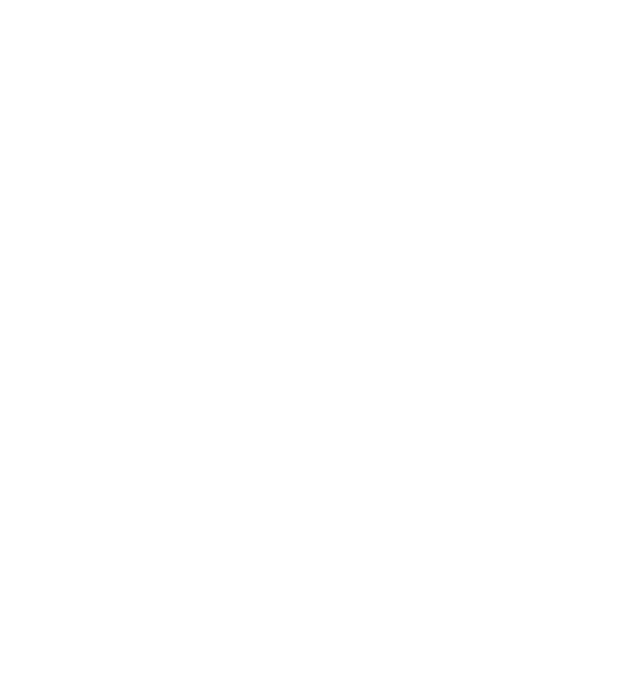
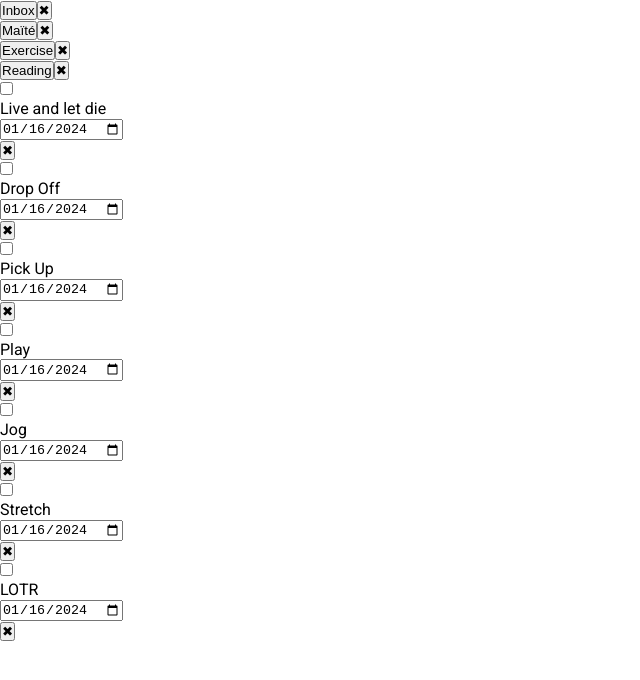
Before and after one commit to ErreurDeSyntaxe/full-stack-todo, a website: page dist/index.html in a window 1280 px wide. Shown: the whole page, without its empty margins (0-640 px from the left). Drawn offline with Linux system fonts and the light colour scheme.

```diff
--- a/src/logic.js
+++ b/src/logic.js
@@ -126,12 +126,86 @@
     return { getName, setName, getDate, setDate, getStatus, setStatus }
 }
 
+const createTaskCard = (newTask) => {
+    const body = document.querySelector("body")
+    const taskCard = document.createElement("div")
+    const taskCardLeft = document.createElement("div")
+    const taskCardRight = document.createElement("div")
+    const taskCheckboxDiv = document.createElement("div")
+    const taskCheckboxInput = document.createElement("input")
+    const taskNameDiv = document.createElement("div")
+    const taskDateDiv = document.createElement("div")
+    const taskDateInput = document.createElement("input")
+    const taskDeleteDiv = document.createElement("div")
+    const taskDeleteBtn = document.createElement("button")
+
+    taskCheckboxDiv.appendChild(taskCheckboxInput)
+    taskDateDiv.appendChild(taskDateInput)
+    taskDeleteDiv.appendChild(taskDeleteBtn)
+    taskCardLeft.appendChild(taskCheckboxDiv)
+    taskCardLeft.appendChild(taskNameDiv)
+    taskCardRight.appendChild(taskDateDiv)
+    taskCardRight.appendChild(taskDeleteDiv)
+    taskCard.appendChild(taskCardLeft)
+    taskCard.appendChild(taskCardRight)
+    body.appendChild(taskCard)
+    // append to the place that will hold all task cards (not created yet)
+
+    taskCard.classList.add("task-card")
+    taskCard.classList.toggle("hidden")
+    taskCheckboxInput.setAttribute("type", "checkbox")
+    taskCheckboxInput.value = "complete"
+    taskNameDiv.textContent = newTask
+    taskDateInput.setAttribute("type", "date")
+    let today = new Date() // the default date is the day of creation
+    taskDateInput.valueAsDate = today
+    // the date cannot be set to a past day
+    let year = today.getFullYear()
+    let month = today.getMonth() + 1 //January is 0
+    if (month < 10) {
+        month = "0" + month //values need two digits
+    }
+    let day = today.getDate()
+    if (day < 10) {
+        day = "0" + day //values need two digits
+    }
+    taskDateInput.setAttribute("min", `${year}-${month}-${day}`)
+    // the date cannot be set to a past day
+    taskDeleteBtn.textContent = "✖"
+    taskDeleteBtn.classList.add("task-del-btn")
+    taskDeleteBtn.classList.add("task-del")
+}
+
+const createProjectCard = (newProject) => {
+    const body = document.querySelector("body")
+    const projectCard = document.createElement("div")
+    const projectBtn = document.createElement("button")
+    const projectDelBtn = document.createElement("button")
+
+    projectCard.appendChild(projectBtn)
+    projectCard.appendChild(projectDelBtn)
+    body.appendChild(projectCard)
+    // append to the sidebar underneath "Projects"
+    // const reference = document.querySelector("#add-project-btn")
+    // projectDiv.insertBefore(projectCard, reference.parentElement)
+
+    projectBtn.textContent = newProject
+    projectBtn.classList.add("project-name")
+    projectDelBtn.textContent = "✖"
+    projectDelBtn.classList.add("project-del-btn")
+    projectCard.classList.add("project-card")
+}
+
 // export { todoApp }
 const app = todoApp()
 app.addProject("Inbox")
 app.addProject("Maïté")
 app.addProject("Exercise")
 app.addProject("Reading")
+createProjectCard("Inbox")
+createProjectCard("Maïté")
+createProjectCard("Exercise")
+createProjectCard("Reading")
 app.getProjects()[0].addTask("Live and let die")
 app.getProjects()[1].addTask("Drop Off")
 app.getProjects()[1].addTask("Pick Up")
@@ -139,3 +213,10 @@
 app.getProjects()[2].addTask("Jog")
 app.getProjects()[2].addTask("Stretch")
 app.getProjects()[3].addTask("LOTR")
+createTaskCard("Live and let die")
+createTaskCard("Drop Off")
+createTaskCard("Pick Up")
+createTaskCard("Play")
+createTaskCard("Jog")
+createTaskCard("Stretch")
+createTaskCard("LOTR")
--- a/src/style.css
+++ b/src/style.css
@@ -10,6 +10,10 @@
     box-sizing: border-box;
     margin: 0;
     padding: 0;
+}
+
+.hidden {
+    /* visibility: hidden; */
 }
 
 html {
```
